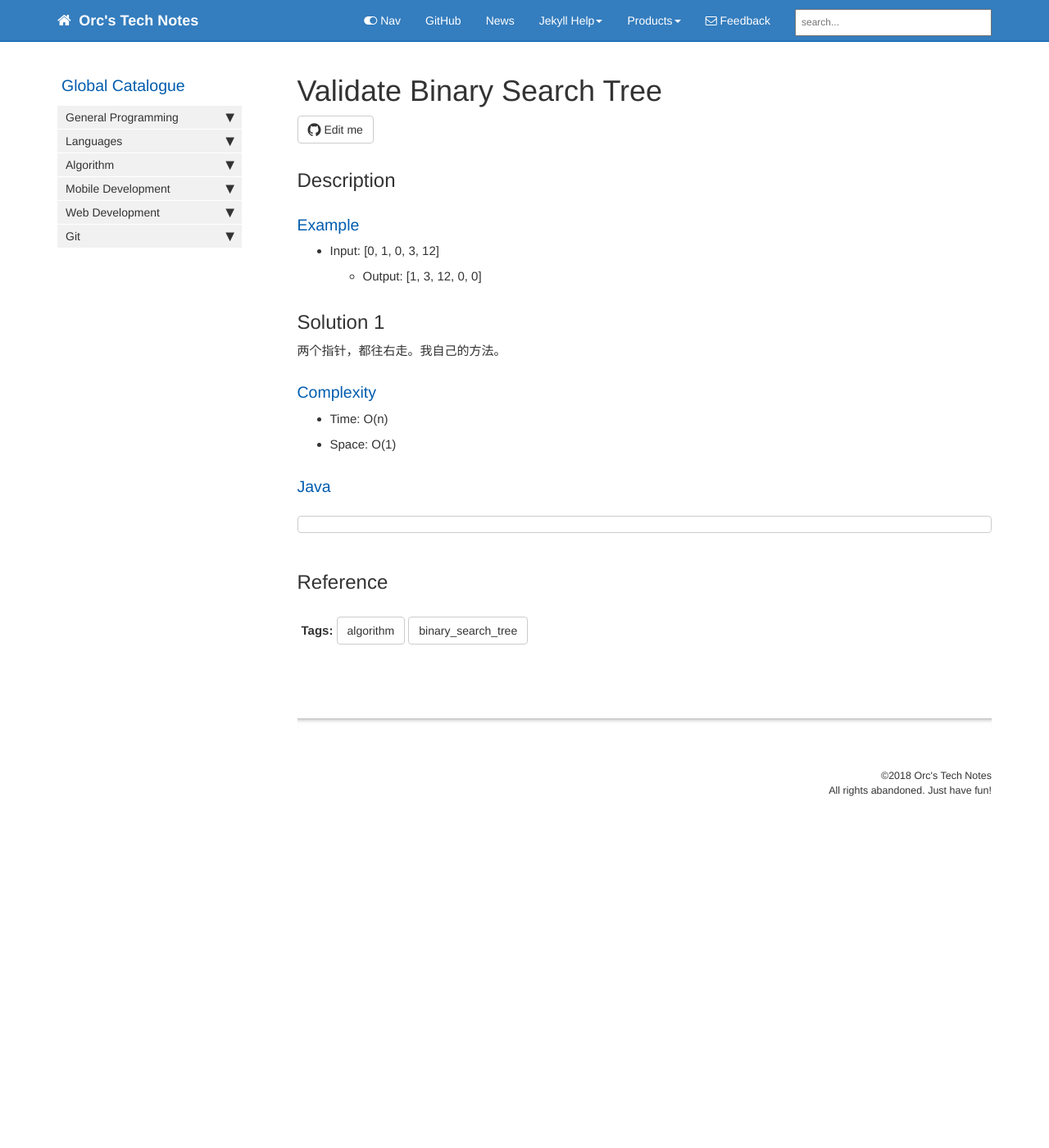
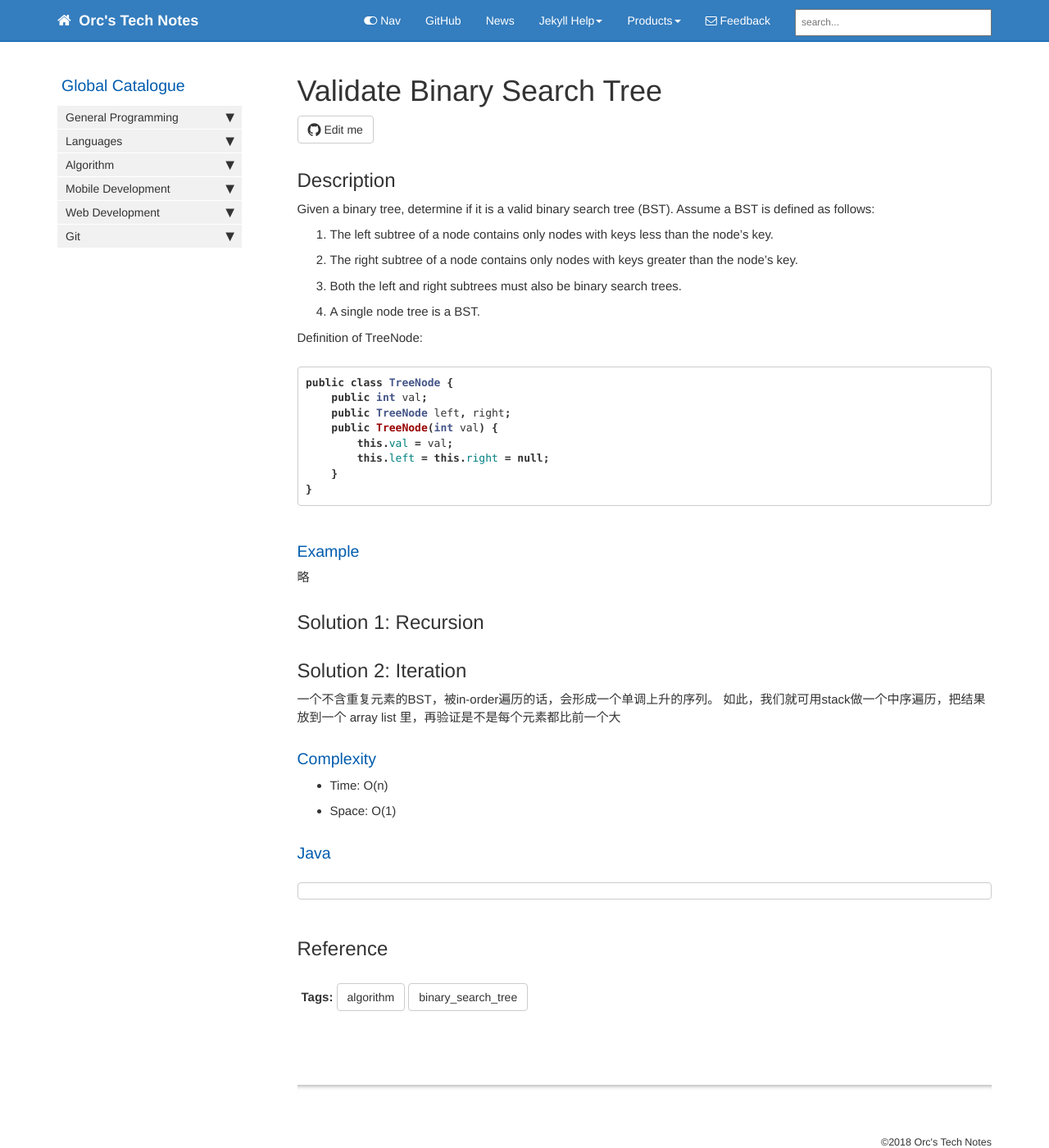
Before and after one commit to HungryOrc/hungryorc.github.io, a Jekyll site: the page built from pages/algorithm/algorithm_validate_bst.md, in a window 1280 px wide and 1400 px high. Shown: the whole window at 82% size. Built offline with Jekyll 4.4.1, drawn with Linux system fonts in a browser that asks for light colours; nearby versions of some CDN libraries; comment, search, counter and statistics services are not loaded.

Commit message:
Update algorithm_validate_bst.md

````diff
--- a/pages/algorithm/algorithm_validate_bst.md
+++ b/pages/algorithm/algorithm_validate_bst.md
@@ -10,14 +10,35 @@ toc: false
 ---
 
 ## Description
+Given a binary tree, determine if it is a valid binary search tree (BST).
+Assume a BST is defined as follows:
+1. The left subtree of a node contains only nodes with keys less than the node's key.
+2. The right subtree of a node contains only nodes with keys greater than the node's key.
+3. Both the left and right subtrees must also be binary search trees.
+4. A single node tree is a BST.
+
+Definition of TreeNode:
+```java
+public class TreeNode {
+    public int val;
+    public TreeNode left, right;
+    public TreeNode(int val) {
+        this.val = val;
+        this.left = this.right = null;
+    }
+}
+```
+
+### Example
+略
+
+## Solution 1: Recursion
 
 
-### Example
-* Input: [0, 1, 0, 3, 12]
-  * Output: [1, 3, 12, 0, 0]
 
-## Solution 1
-两个指针，都往右走。我自己的方法。
+## Solution 2: Iteration
+一个不含重复元素的BST，被in-order遍历的话，会形成一个单调上升的序列。
+如此，我们就可用stack做一个中序遍历，把结果放到一个 array list 里，再验证是不是每个元素都比前一个大
 
 ### Complexity
 * Time: O(n)
````
